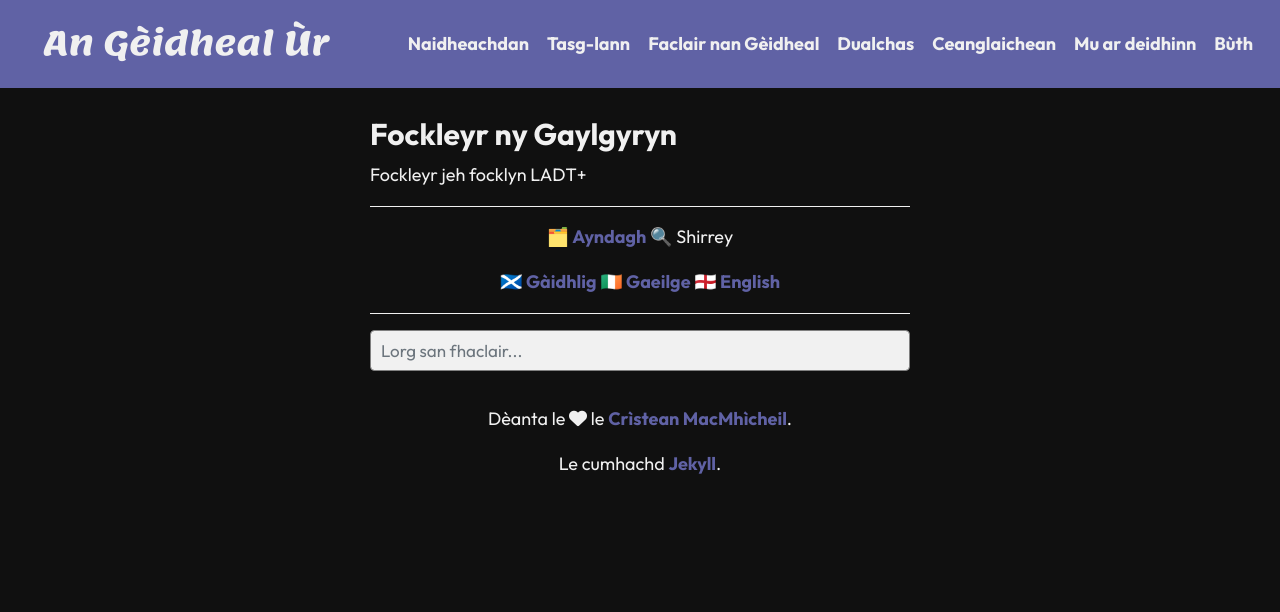
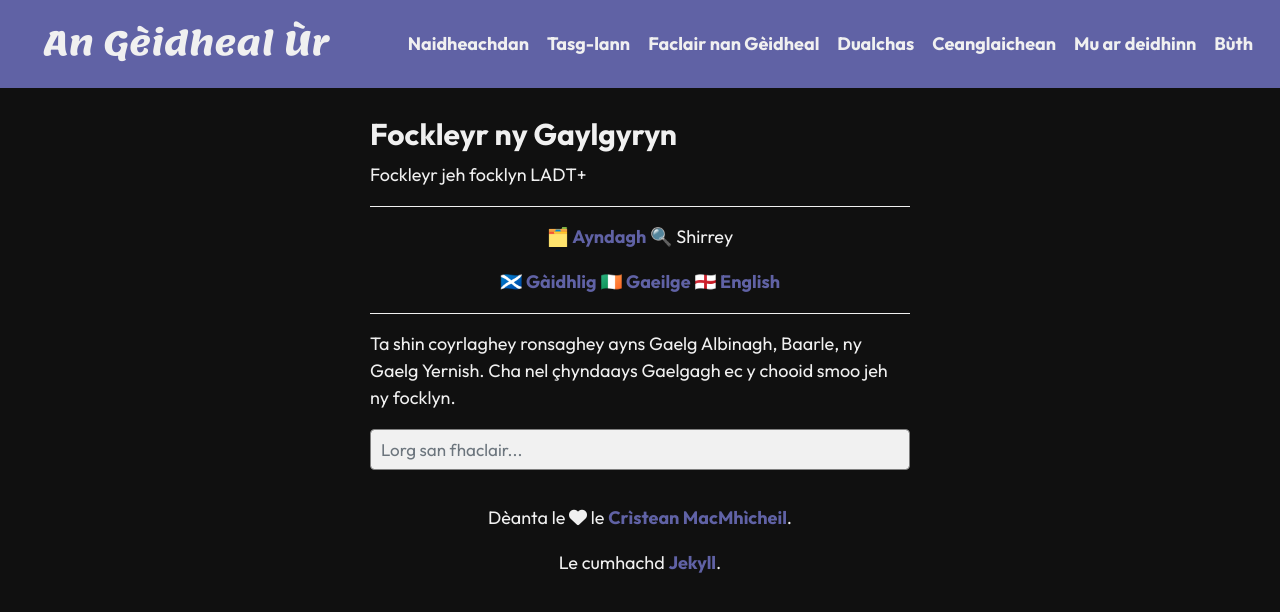
Before and after one commit to angeidheal/fockleyr, a Jekyll site: the page built from shirrey.html, in a window 1280 px wide. Shown: the top 612 px of the page. Built offline with Jekyll 4.4.1, drawn with Linux system fonts in a browser that asks for light colours; nearby versions of some CDN libraries.

Commit message:
Update shirrey.html

```diff
--- a/shirrey.html
+++ b/shirrey.html
@@ -11,9 +11,11 @@ permalink: /shirrey/
 
 <p style="text-align: center;"><a href="/">🗂️ Ayndagh</a> 🔍 Shirrey</p>
 
-<p style="text-align: center;"><a href="https://faclair.lgbt/" title="Seall an duilleag seo sa Ghàidhlig">&#x1f3f4;&#xe0067;&#xe0062;&#xe0073;&#xe0063;&#xe0074;&#xe007f; Gàidhlig</a> <a href="https://focloir.lgbt/" title="Amharc an leathanach as Gaeilge">&#x1f1ee;&#x1f1ea; Gaeilge</a>  <a href="https://faclair.lgbt/en/" title="View this page in English">&#x1f3f4;&#xe0067;&#xe0062;&#xe0065;&#xe006e;&#xe0067;&#xe007f; English</a></p>
+<p style="text-align: center;"><a href="https://faclair.lgbt/lorg" title="Seall an duilleag seo sa Ghàidhlig">&#x1f3f4;&#xe0067;&#xe0062;&#xe0073;&#xe0063;&#xe0074;&#xe007f; Gàidhlig</a> <a href="https://focloir.lgbt/cuardaigh" title="Amharc an leathanach as Gaeilge">&#x1f1ee;&#x1f1ea; Gaeilge</a>  <a href="https://faclair.lgbt/en/search" title="View this page in English">&#x1f3f4;&#xe0067;&#xe0062;&#xe0065;&#xe006e;&#xe0067;&#xe007f; English</a></p>
 
 <div style="border-top: 1px solid #f0f0f0; padding: 8px 0px;"></div>
+
+<p>Ta shin coyrlaghey ronsaghey ayns Gaelg Albinagh, Baarle, ny Gaelg Yernish. Cha nel çhyndaays Gaelgagh ec y chooid smoo jeh ny focklyn.</p>
 
 <!-- Html Elements for Search -->
 <div class="form-group" id="search-container">
```
